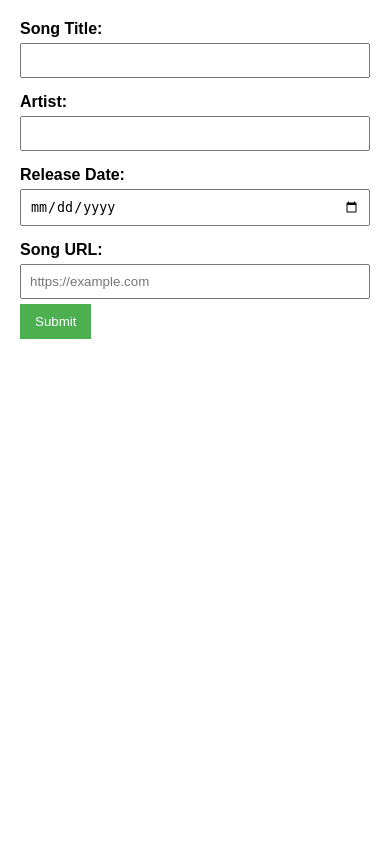
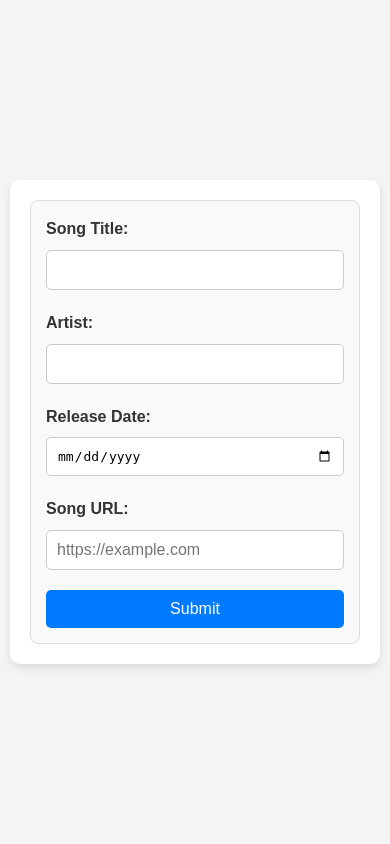
Before and after one commit to metens/web-and-cloud, a Flask app: page /sign in a window 390 px wide. Run offline with Flask 3, Linux system fonts and the light colour scheme.

Commit message:
Fixed errors. app.py runs

```diff
--- a/hw2/app.py
+++ b/hw2/app.py
@@ -10,4 +10,4 @@ app.add_url_rule('/', view_func=Index.as_view('index'), methods=['GET'])
 app.add_url_rule('/sign', view_func=Sign.as_view('sign'), methods=['GET', 'POST'])
 
 if __name__ == "__main__":
-	app.run(host='0.0.0.0', port=5000, debug=True)
+	app.run(host='0.0.0.0', port=5001, debug=True)
--- a/hw2/gbmodel/model_sqlite3.py
+++ b/hw2/gbmodel/model_sqlite3.py
@@ -11,21 +11,21 @@ class model(Model):
         create the table.
         """
 	# Initial connection attempt each time we try accessing the DB file
-        connection = sqlite3.connect('DB_FILE')
+        connection = sqlite3.connect(DB_FILE)
         cursor = connection.cursor()
 
         try:
             cursor.execute("SELECT COUNT(ROWID) FROM songs")
         except sqlite3.OperationalError:
             cursor.execute("""CREATE TABLE songs (title text,
-                           artist text, release date, url text""")
+                           artist text, release date, url text)""")
 
     def select(self):
         """
         Retrieve each row from the DB_FILE.
         """
 	# Initial connection attempt:
-        connection = sqlite3.connect('DB_FILE')
+        connection = sqlite3.connect(DB_FILE)
         cursor = connection.cursor()
 
         cursor.execute("SELECT * FROM songs")
@@ -36,7 +36,7 @@ class model(Model):
         Inserts a song into the database.
         """
 	# Connection attempt:
-        connection = sqlite3.connect('DB_FILE')
+        connection = sqlite3.connect(DB_FILE)
         cursor = connection.cursor()
 
         new_song = {'title':title,
--- a/hw2/index.py
+++ b/hw2/index.py
@@ -5,9 +5,9 @@ import gbmodel
 class Index(MethodView):
     def get(self):
         model = gbmodel.get_model()
-        entries = [dict(song_title=row[0],
+        entries = [dict(title=row[0],
                         artist=row[1],
-                        release_date=row[2],
-                        song_url=row[3],)
+                        release=row[2],
+                        url=row[3],)
                         for row in model.select()]
         return render_template('index.html', entries=entries)
--- a/hw2/sign.py
+++ b/hw2/sign.py
@@ -1,14 +1,15 @@
-import flask
+from flask import redirect, request, url_for, render_template
+from flask.views import MethodView
 import gbmodel
 
-class Sign(flask.views.MethodView):
+class Sign(MethodView):
     def get(self):
-        return flask.render_template('sign.html')
+        return render_template('sign.html')
 
     def post(self):
         model = gbmodel.get_model()
-        model.insert(flask.request.form['title'],
-                     flask.request.form['artist'],
-                     flask.request.form['release'],
-                     flask.request.form['url'])
-        return flask.redirect(flask.url_for('index'))
+        model.insert(request.form['title'],
+                     request.form['artist'],
+                     request.form['release'],
+                     request.form['url'])
+        return redirect(url_for('index'))
--- a/hw2/static/style.css
+++ /dev/null
@@ -1,31 +0,0 @@
-body {
-	font-family: Arial, sans-serif;
-margin: 20px;
-}
-form {
-	max-width: 400px;
-margin: 0 auto;
-}
-label {
-	font-weight: bold;
-	margin-top: 10px;
-display: block;
-}
-input[type="text"],
-	input[type="date"],
-	input[type="url"] {
-width: 100%;
-padding: 8px;
-margin: 5px 0;
-	box-sizing: border-box;
-	}
-input[type="submit"] {
-padding: 10px 15px;
-	 background-color: #4CAF50;
-color: white;
-border: none;
-cursor: pointer;
-}
-input[type="submit"]:hover {
-	background-color: #45a049;
-}
--- /dev/null
+++ b/hw2/static/styles.css
@@ -0,0 +1,186 @@
+/* Basic reset to remove default padding and margin */
+* {
+    margin: 0;
+    padding: 0;
+    box-sizing: border-box;
+}
+
+/* Body styling */
+body {
+    font-family: 'Arial', sans-serif;
+    background-color: #f4f4f4;
+    color: #333;
+    line-height: 1.6;
+    display: flex;
+    justify-content: center;
+    align-items: center;
+    min-height: 100vh;
+}
+
+/* Container for the content */
+div {
+    background-color: #fff;
+    padding: 20px;
+    margin: 20px;
+    border-radius: 10px;
+    box-shadow: 0 4px 8px rgba(0, 0, 0, 0.1);
+    width: 90%;
+    max-width: 600px;
+}
+
+/* Heading styles (if you have headings inside the block content) */
+h1, h2, h3 {
+    color: #333;
+    text-align: center;
+    margin-bottom: 20px;
+}
+
+/* Form input styling (for forms inside your content block) */
+input[type="text"], input[type="url"], textarea {
+    width: 100%;
+    padding: 10px;
+    margin-bottom: 20px;
+    border: 1px solid #ccc;
+    border-radius: 5px;
+    font-size: 1em;
+}
+
+/* Button styling */
+button, input[type="submit"] {
+    background-color: #007bff;
+    color: #fff;
+    padding: 10px 15px;
+    border: none;
+    border-radius: 5px;
+    cursor: pointer;
+    font-size: 1em;
+    display: block;
+    width: 100%;
+}
+
+button:hover, input[type="submit"]:hover {
+    background-color: #0056b3;
+}
+
+/* Responsive adjustments */
+@media (max-width: 768px) {
+    div {
+        width: 100%;
+        margin: 10px;
+    }
+}
+/* Basic styling for the form */
+form {
+    width: 100%;
+    max-width: 400px;
+    margin: 0 auto;
+    padding: 20px;
+    background-color: #f9f9f9;
+    border: 1px solid #ddd;
+    border-radius: 8px;
+    font-family: 'Arial', sans-serif;
+}
+
+/* Label styling */
+label {
+    display: block;
+    margin-bottom: 8px;
+    font-weight: bold;
+    color: #333;
+}
+
+/* Input styling */
+input[type="text"], input[type="date"], input[type="url"] {
+    width: 100%;
+    padding: 10px;
+    margin-bottom: 20px;
+    border: 1px solid #ccc;
+    border-radius: 5px;
+    font-size: 1em;
+}
+
+/* Submit button styling */
+input[type="submit"] {
+    width: 100%;
+    padding: 10px;
+    background-color: #007bff;
+    color: white;
+    border: none;
+    border-radius: 5px;
+    cursor: pointer;
+    font-size: 1em;
+}
+
+input[type="submit"]:hover {
+    background-color: #0056b3;
+}
+
+/* Responsive form */
+@media (max-width: 600px) {
+    form {
+        padding: 15px;
+        width: 100%;
+    }
+}
+/* Styling for the headings */
+h2, h3 {
+    text-align: center;
+    font-family: 'Arial', sans-serif;
+    color: #333;
+    margin-bottom: 10px;
+}
+
+h2 {
+    font-size: 1.8em;
+    margin-top: 20px;
+}
+
+h3 {
+    font-size: 1.4em;
+    margin-top: 15px;
+}
+
+/* Styling for the "Enter a song here" link */
+h3 a {
+    color: #007bff;
+    text-decoration: none;
+    font-weight: bold;
+}
+
+h3 a:hover {
+    color: #0056b3;
+    text-decoration: underline;
+}
+
+/* Styling for the song entries */
+.entry {
+    background-color: #f9f9f9;
+    border: 1px solid #ddd;
+    padding: 10px;
+    margin: 10px auto;
+    border-radius: 5px;
+    width: 90%;
+    max-width: 600px;
+    font-family: 'Arial', sans-serif;
+    line-height: 1.6;
+}
+
+/* Styling for the URL inside the entry */
+.entry a {
+    color: #007bff;
+    text-decoration: none;
+    font-weight: bold;
+}
+
+.entry a:hover {
+    color: #0056b3;
+    text-decoration: underline;
+}
+
+/* Responsive adjustments */
+@media (max-width: 600px) {
+    .entry {
+        width: 100%;
+        padding: 15px;
+    }
+}
--- a/hw2/templates/index.html
+++ b/hw2/templates/index.html
@@ -10,7 +10,7 @@
 			{{ entry.title }} <br>
 			{{ entry.artist }} <br>
 			{{ entry.release }} <br>
-			{{ entry.url }}
+			<a href="{{ entry.url }}">{{ entry.url }}<a/>
 		</p>
 	{% endfor %}
 
--- a/hw2/templates/layout.html
+++ b/hw2/templates/layout.html
@@ -4,7 +4,7 @@
 	<meta charset="UTF-8">
 	<meta name="viewport" content="width=device-width, initial-scale=1.0">
 	<title>Song Submission Form</title>
-	<link rel=stylesheet type=text/css href="{{ url_for('static', filename='style.css') }}">
+	<link rel=stylesheet type=text/css href="{{ url_for('static', filename='styles.css') }}">
 </head>
 <body>
 	<div>
--- a/hw2/templates/sign.html
+++ b/hw2/templates/sign.html
@@ -2,22 +2,22 @@
 {% extends 'layout.html' %}
 
 {% block content %}
-<form action="/submit_song" method="POST">
+<form action="{{url_for('sign')}}" method="POST">
 	<!-- Song title -->
-	<label for="song_title">Song Title:</label>
-	<input type="text" id="song_title" name="song_title" required>
+	<label for="title">Song Title:</label>
+	<input type="text" id="title" name="title" required>
 
 	<!-- Artist -->
 	<label for="artist">Artist:</label>
 	<input type="text" id="artist" name="artist" required>
 
 	<!-- Release date -->
-	<label for="release_date">Release Date:</label>
-	<input type="date" id="release_date" name="release_date" required>
+	<label for="release">Release Date:</label>
+	<input type="date" id="release" name="release" required>
 
-	<!-- Song URL -->
-	<label for="song_url">Song URL:</label>
-	<input type="url" id="song_url" name="song_url" placeholder="https://example.com" required>
+	<!-- Song url -->
+	<label for="url">Song URL:</label>
+	<input type="url" id="url" name="url" placeholder="https://example.com" required>
 
 	<!-- Submit button -->
 	<input type="submit" value="Submit">
```
